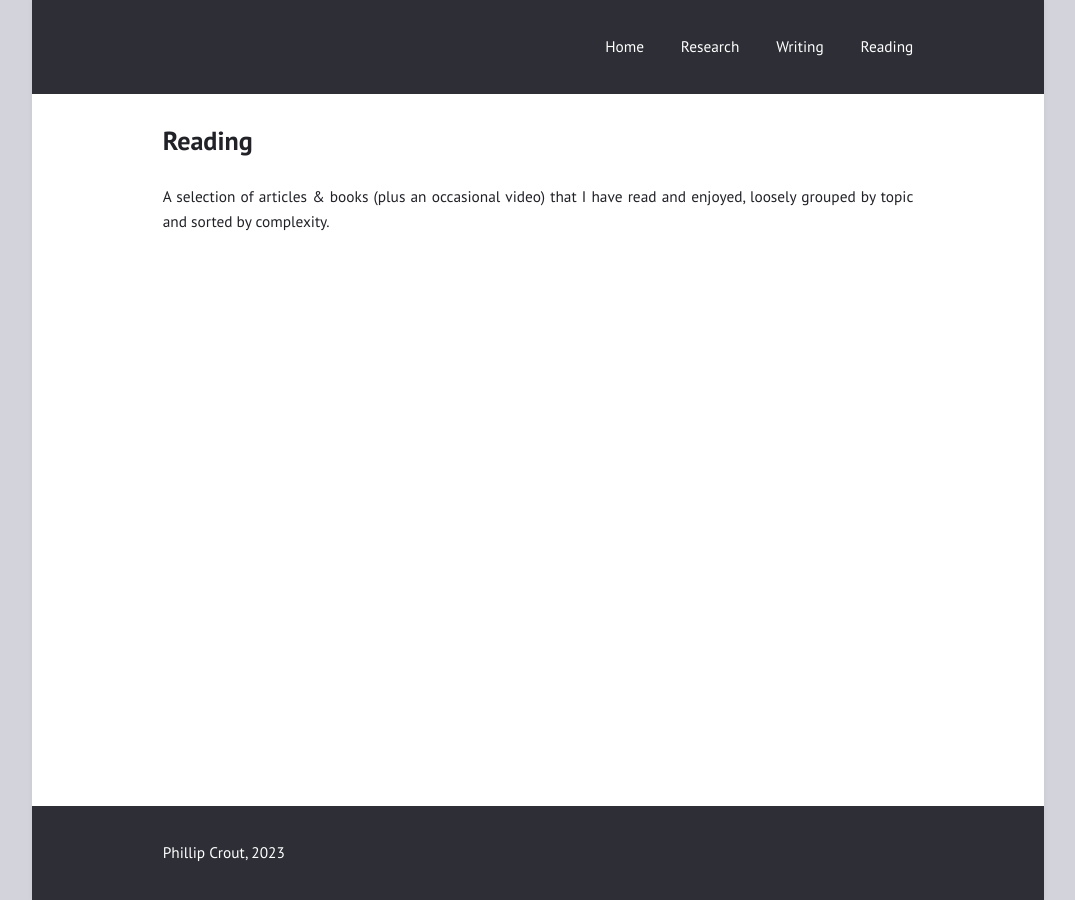
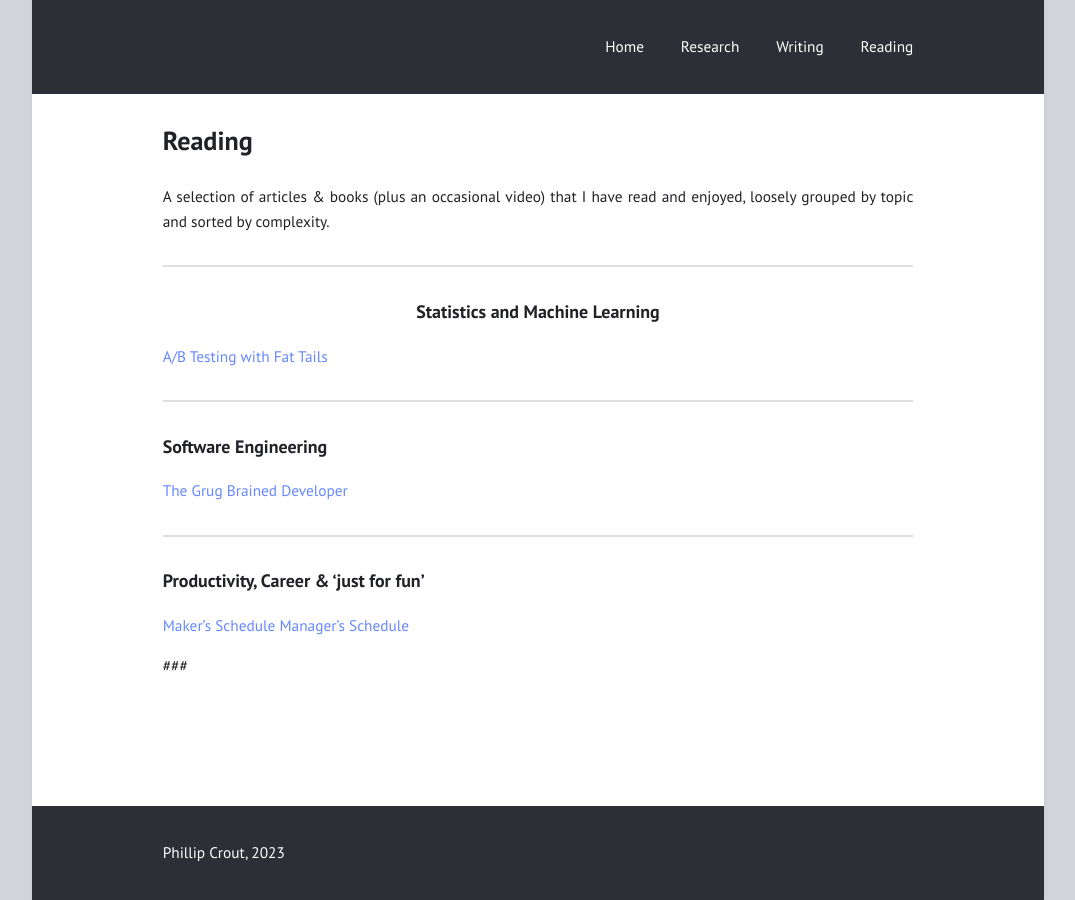
Before and after one commit to phillipcrout/phillipcrout.github.io, a Jekyll site: the page built from reading.md, in a window 1280 px wide. Shown: the whole page, without its empty margins (102-1177 px from the left). Built offline with Jekyll 4.4.1, drawn with Linux system fonts in a browser that asks for light colours.

Commit message:
getting some text into the reading page

```diff
--- a/reading.md
+++ b/reading.md
@@ -5,3 +5,23 @@ layout: page
 ---
 
 A selection of articles & books (plus an occasional video) that I have read and enjoyed, loosely grouped by topic and sorted by complexity.
+
+---
+
+<h3 style="text-align: center;">Statistics and Machine Learning</h3>
+
+[A/B Testing with Fat Tails](https://eduardomazevedo.github.io/papers/azevedo-et-al-ab.pdf)
+
+---
+
+### Software Engineering
+
+[The Grug Brained Developer](https://grugbrain.dev/)
+
+---
+
+### Productivity, Career & 'just for fun'
+
+[Maker's Schedule Manager's Schedule](http://www.paulgraham.com/makersschedule.html)
+
+###
```
